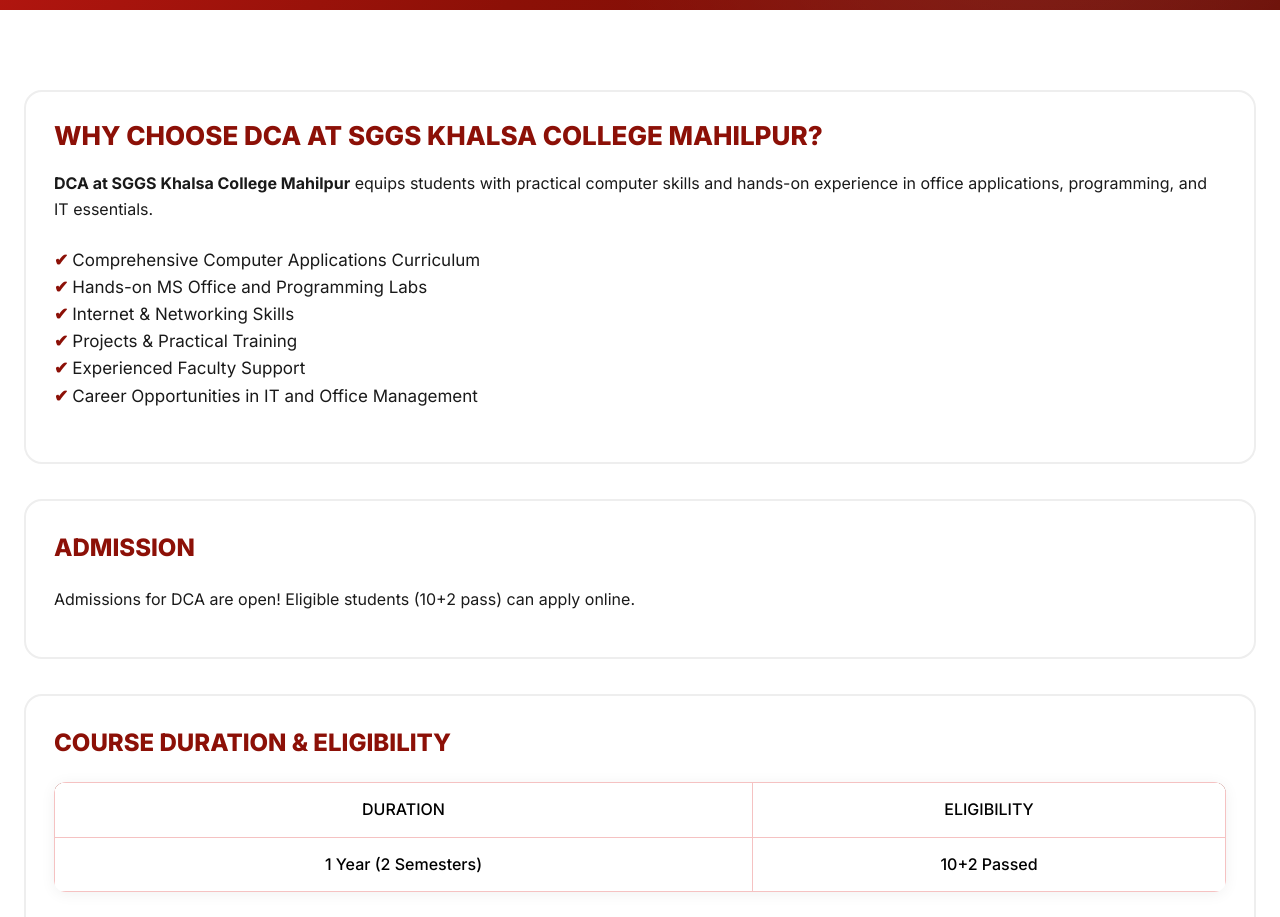
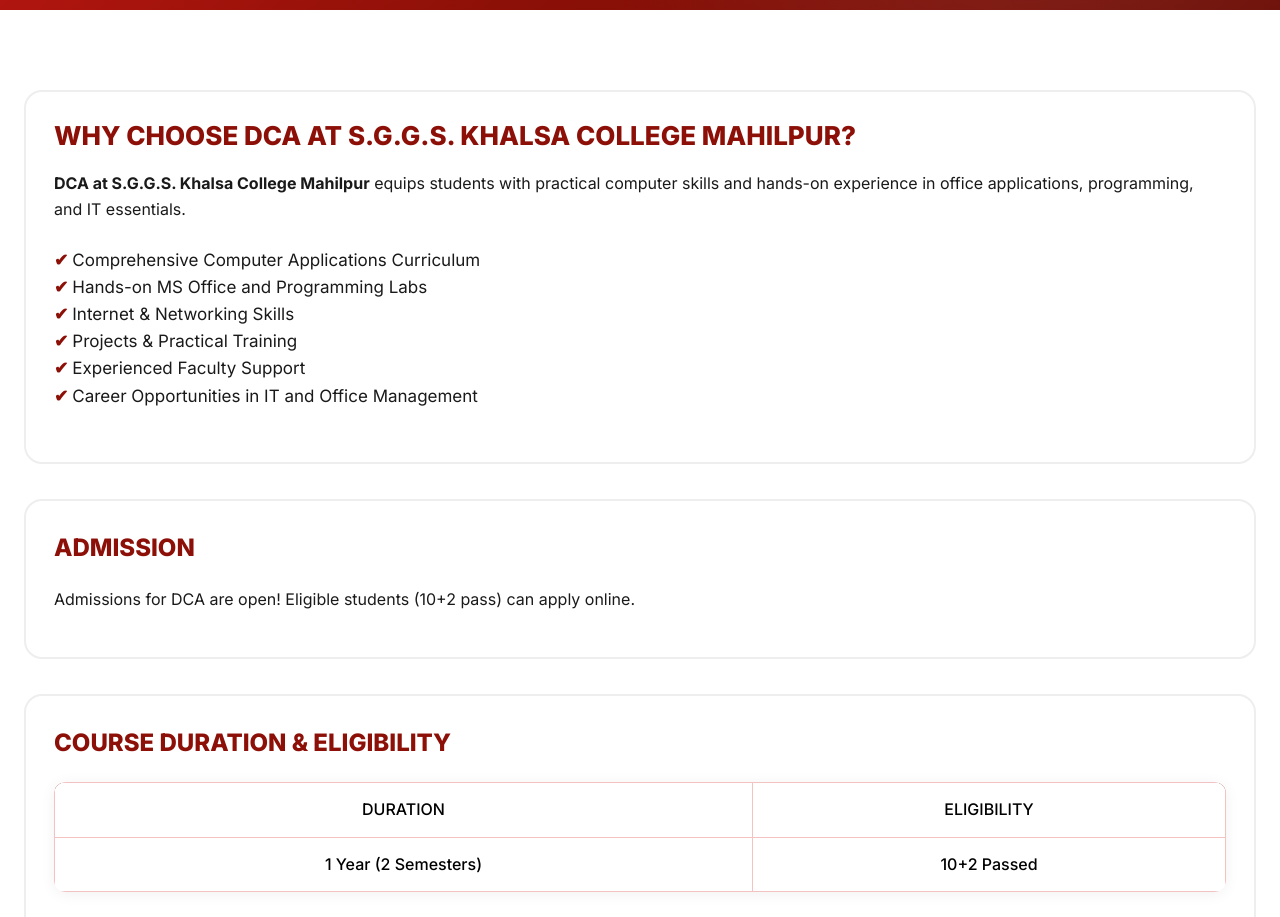
Before and after one commit to karan413193sharma-crypto/final-collage, a website: page SGGS-Collage/dca.html in a window 1280 px wide. Shown: the part 820-1737 px from the top of the page. Drawn offline with nearby package versions, Linux system fonts and the light colour scheme.

Commit message:
addy\nasfsfbdvsfjb

```diff
--- a/SGGS-Collage/dca.html
+++ b/SGGS-Collage/dca.html
@@ -566,8 +566,8 @@
 
         <!-- Description -->
         <div class="section-card">
-            <h2 class="desc-title">Why Choose DCA at SGGS Khalsa College Mahilpur?</h2>
-            <p><b>DCA at SGGS Khalsa College Mahilpur</b> equips students with practical computer skills and hands-on
+            <h2 class="desc-title">Why Choose DCA at S.G.G.S. Khalsa College Mahilpur?</h2>
+            <p><b>DCA at S.G.G.S. Khalsa College Mahilpur</b> equips students with practical computer skills and hands-on
                 experience in office applications, programming, and IT essentials.</p>
             <ul class="highlight-points">
                 <li>Comprehensive Computer Applications Curriculum</li>
```
